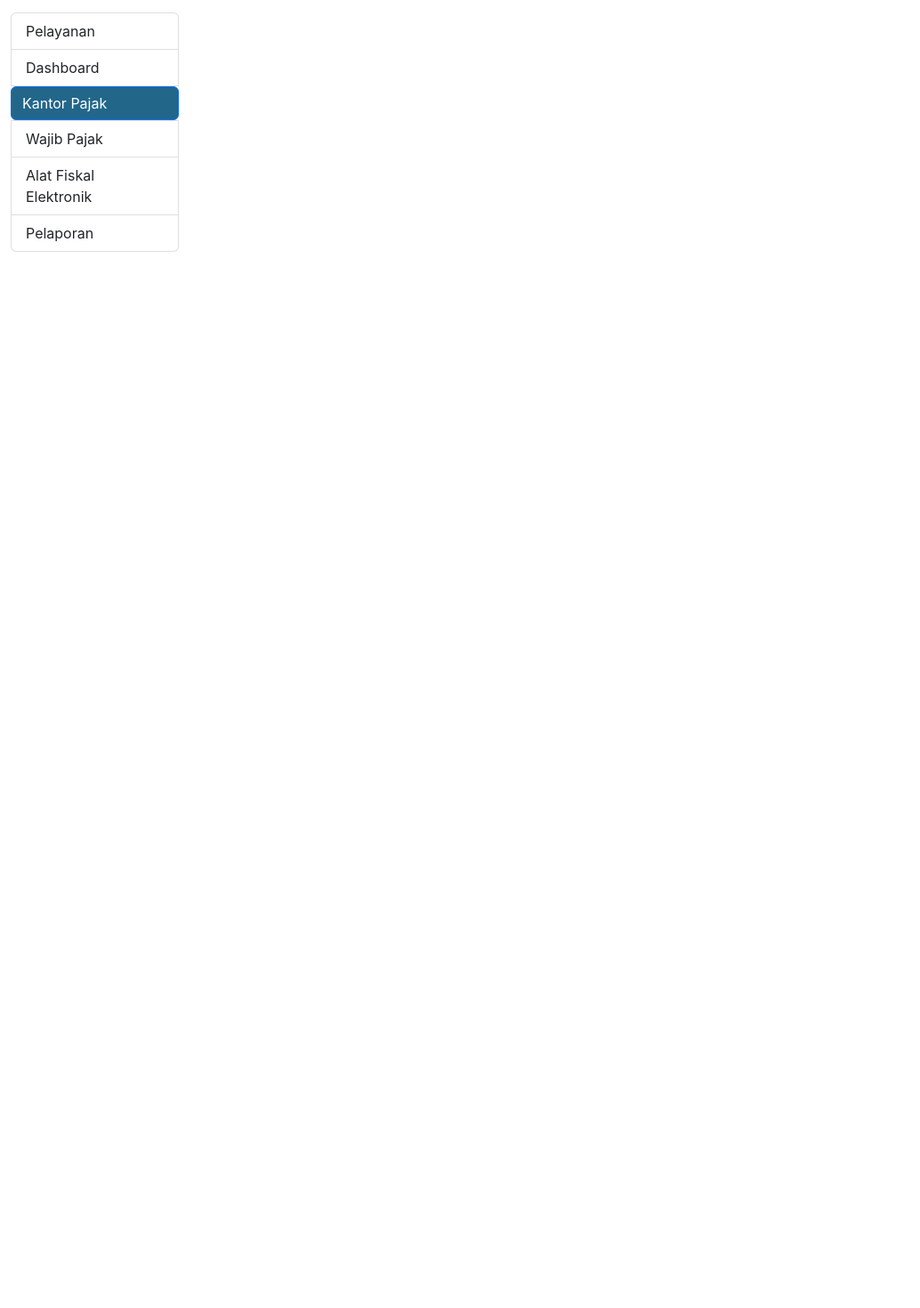
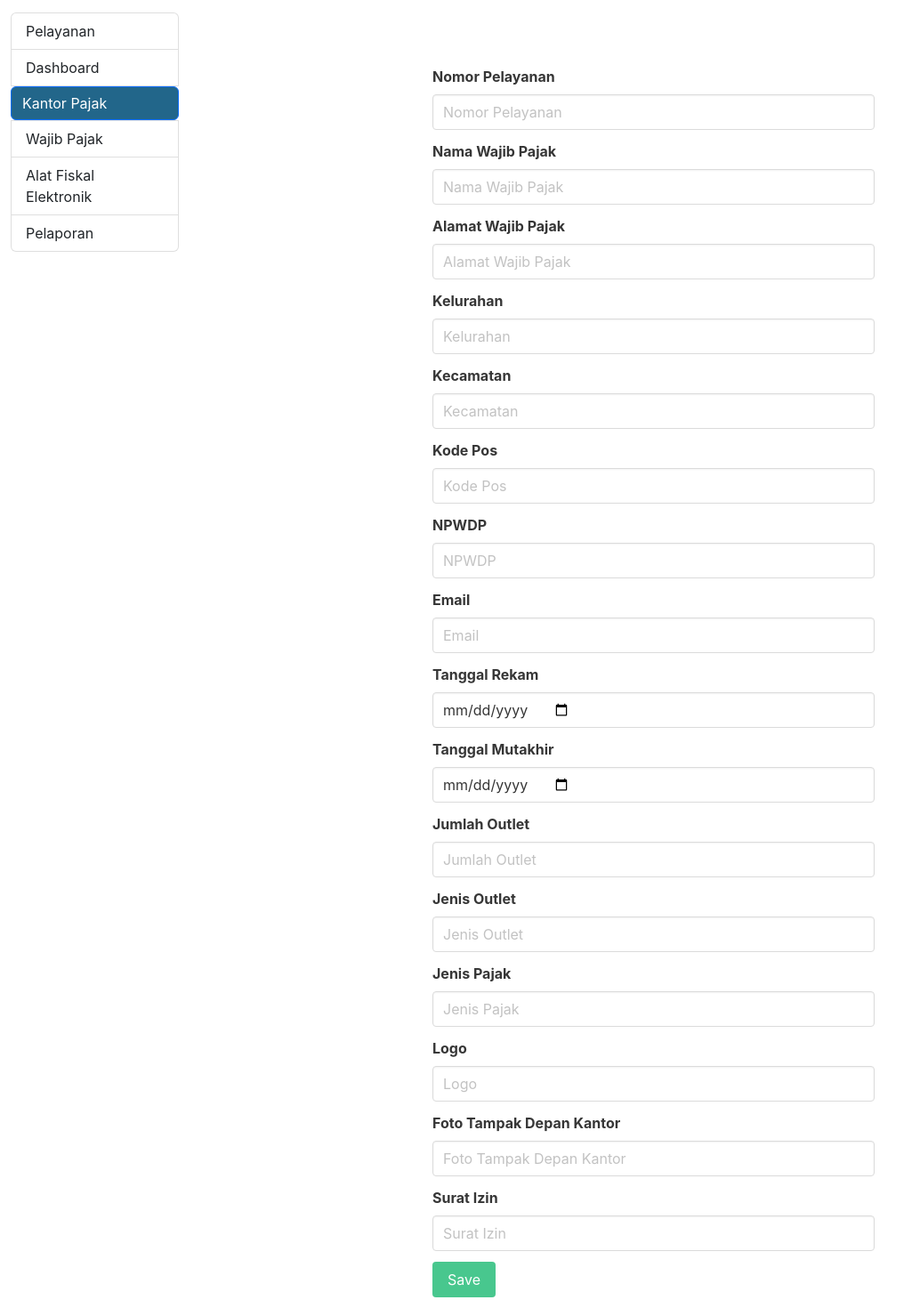
Before and after one commit to yacobls/fullstack, a React (Create React App) app in the folder frontend/: page /addpwp in a window 1280 px wide. Shown: the part 133-1603 px from the top of the page at 89% size, without its empty margins (0-1034 px from the left). Before the commit the page ends 800 px from the top, so only its background shows below. Built offline with nearby package versions, Linux system fonts and the light colour scheme.

Commit message:
Add Pwp Button in Home

```diff
--- a/frontend/src/App.js
+++ b/frontend/src/App.js
@@ -3,6 +3,7 @@ import { BrowserRouter, Routes, Route } from "react-router-dom";
 import Home from "./components/Home";
 import AddPkp from "./components/AddPkp";
 import EditPkp from "./components/EditPkp";
+import AddPwp from "./components/AddPwp";
 import { List, Navbar } from "./components";
 import { Row, Col, Container } from "react-bootstrap";
 
@@ -21,8 +22,10 @@ function App() {
               <Row>
                 <Routes>
                   <Route path="/" element={<Home />} />
-                  <Route path="add" element={<AddPkp />} />
-                  <Route path="edit/:id" element={<EditPkp />} />
+                  <Route path="addpkp" element={<AddPkp />} />
+                  <Route path="editpkp/:id" element={<EditPkp />} />
+
+                  <Route path="addpwp" element={<AddPwp />} />
                 </Routes>
               </Row>
             </Col>
--- a/frontend/src/components/AddPkp.js
+++ b/frontend/src/components/AddPkp.js
@@ -58,6 +58,7 @@ const AddPkp = () => {
               />
             </div>
           </div>
+
           <div className="field">
             <label className="label">Kode Pemerintah Daerah</label>
             <div className="control">
@@ -70,6 +71,7 @@ const AddPkp = () => {
               />
             </div>
           </div>
+
           <div className="field">
             <label className="label">Nomenklatur Instansi Pajak Daerah</label>
             <div className="control">
@@ -82,6 +84,7 @@ const AddPkp = () => {
               />
             </div>
           </div>
+
           <div className="field">
             <label className="label">Alamat</label>
             <div className="control">
@@ -94,6 +97,7 @@ const AddPkp = () => {
               />
             </div>
           </div>
+
           <div className="field">
             <label className="label">Kota/Kab</label>
             <div className="control">
@@ -106,18 +110,20 @@ const AddPkp = () => {
               />
             </div>
           </div>
+
           <div className="field">
             <label className="label">Kode Pos</label>
             <div className="control">
               <input
-                type="text"
+                type="number"
                 className="input"
                 value={kp_pkp}
                 onChange={(e) => setKp_pkp(e.target.value)}
-                placeholder="Kota/Kab"
+                placeholder="Kode Pos"
               />
             </div>
           </div>
+
           <div className="field">
             <label className="label">Tanggal Rekam</label>
             <div className="control">
@@ -130,6 +136,7 @@ const AddPkp = () => {
               />
             </div>
           </div>
+
           <div className="field">
             <label className="label">Tanggal Mutakhir</label>
             <div className="control">
@@ -142,6 +149,7 @@ const AddPkp = () => {
               />
             </div>
           </div>
+
           <div className="field">
             <label className="label">Nama Kepala Instansi</label>
             <div className="control">
@@ -154,11 +162,12 @@ const AddPkp = () => {
               />
             </div>
           </div>
+
           <div className="field">
             <label className="label">Nomor Telepon</label>
             <div className="control">
               <input
-                type="text"
+                type="number"
                 className="input"
                 value={tlp_pkp}
                 onChange={(e) => setTlp_pkp(e.target.value)}
@@ -166,6 +175,7 @@ const AddPkp = () => {
               />
             </div>
           </div>
+
           <div className="field">
             <label className="label">Alamat Email</label>
             <div className="control">
@@ -178,6 +188,7 @@ const AddPkp = () => {
               />
             </div>
           </div>
+
           <div className="field">
             <label className="label">Logo Pemerintah Daerah</label>
             <div className="control">
@@ -190,6 +201,7 @@ const AddPkp = () => {
               />
             </div>
           </div>
+
           <div className="field">
             <label className="label">Foto Kantor Instansi Pajak Daerah</label>
             <div className="control">
@@ -202,6 +214,7 @@ const AddPkp = () => {
               />
             </div>
           </div>
+
           <div className="field">
             <button type="submit" className="button is-success">
               Save
--- /dev/null
+++ b/frontend/src/components/AddPwp.js
@@ -0,0 +1,274 @@
+import React, { useState } from "react";
+import axios from "axios";
+import { useNavigate } from "react-router-dom";
+
+const AddPwp = () => {
+  const [np_pwp, setNp_pwp] = useState("");
+  const [nwp_pwp, setNwp_pwp] = useState("");
+  const [alamat_pwp, setAlamat_pwp] = useState("");
+  const [kel_pwp, setKel_pwp] = useState("");
+  const [kec_pwp, setKec_pwp] = useState("");
+  const [kp_pwp, setKp_pwp] = useState("");
+  const [npwdp_pwp, setNpwdp_pwp] = useState("");
+  const [email_pwp, setEmail_pwp] = useState("");
+  const [tr_pwp, setTr_pwp] = useState("");
+  const [tm_pwp, setTm_pwp] = useState("");
+  const [jumlah_outlet_pwp, setJumlah_outlet_pwp] = useState("");
+  const [jenis_outlet_pwp, setJenis_outlet_pwp] = useState("");
+  const [jenis_pajak_pwp, setJenis_pajak_pwp] = useState("");
+  const [logo_pwp, setLogo_pwp] = useState("");
+  const [ftdp_pwp, setFtdp_pwp] = useState("");
+  const [si_pwp, setSi_pwp] = useState("");
+  const navigate = useNavigate();
+
+  const savePwp = async (e) => {
+    e.preventDefault();
+    try {
+      await axios.post("http://localhost:5000/pwp", {
+        np_pwp,
+        nwp_pwp,
+        alamat_pwp,
+        kel_pwp,
+        kec_pwp,
+        kp_pwp,
+        npwdp_pwp,
+        email_pwp,
+        tr_pwp,
+        tm_pwp,
+        jumlah_outlet_pwp,
+        jenis_outlet_pwp,
+        jenis_pajak_pwp,
+        logo_pwp,
+        ftdp_pwp,
+        si_pwp,
+      });
+      navigate("/");
+    } catch (error) {
+      console.log(error);
+    }
+  };
+
+  return (
+    <div className="columns mt-5 is-centered">
+      <div className="column is-half">
+        <form onSubmit={savePwp}>
+          <div className="field">
+            <label className="label">Nomor Pelayanan</label>
+            <div className="control">
+              <input
+                type="number"
+                className="input"
+                value={np_pwp}
+                onChange={(e) => setNp_pwp(e.target.value)}
+                placeholder="Nomor Pelayanan"
+              />
+            </div>
+          </div>
+
+          <div className="field">
+            <label className="label">Nama Wajib Pajak</label>
+            <div className="control">
+              <input
+                type="text"
+                className="input"
+                value={nwp_pwp}
+                onChange={(e) => setNwp_pwp(e.target.value)}
+                placeholder="Nama Wajib Pajak"
+              />
+            </div>
+          </div>
+
+          <div className="field">
+            <label className="label">Alamat Wajib Pajak</label>
+            <div className="control">
+              <input
+                type="text"
+                className="input"
+                value={alamat_pwp}
+                onChange={(e) => setAlamat_pwp(e.target.value)}
+                placeholder="Alamat Wajib Pajak"
+              />
+            </div>
+          </div>
+
+          <div className="field">
+            <label className="label">Kelurahan</label>
+            <div className="control">
+              <input
+                type="text"
+                className="input"
+                value={kel_pwp}
+                onChange={(e) => setKel_pwp(e.target.value)}
+                placeholder="Kelurahan"
+              />
+            </div>
+          </div>
+
+          <div className="field">
+            <label className="label">Kecamatan</label>
+            <div className="control">
+              <input
+                type="text"
+                className="input"
+                value={kec_pwp}
+                onChange={(e) => setKec_pwp(e.target.value)}
+                placeholder="Kecamatan"
+              />
+            </div>
+          </div>
+
+          <div className="field">
+            <label className="label">Kode Pos</label>
+            <div className="control">
+              <input
+                type="number"
+                className="input"
+                value={kp_pwp}
+                onChange={(e) => setKp_pwp(e.target.value)}
+                placeholder="Kode Pos"
+              />
+            </div>
+          </div>
+
+          <div className="field">
+            <label className="label">NPWDP</label>
+            <div className="control">
+              <input
+                type="text"
+                className="input"
+                value={npwdp_pwp}
+                onChange={(e) => setNpwdp_pwp(e.target.value)}
+                placeholder="NPWDP"
+              />
+            </div>
+          </div>
+
+          <div className="field">
+            <label className="label">Email</label>
+            <div className="control">
+              <input
+                type="text"
+                className="input"
+                value={email_pwp}
+                onChange={(e) => setEmail_pwp(e.target.value)}
+                placeholder="Email"
+              />
+            </div>
+          </div>
+
+          <div className="field">
+            <label className="label">Tanggal Rekam</label>
+            <div className="control">
+              <input
+                type="date"
+                className="input"
+                value={tr_pwp}
+                onChange={(e) => setTr_pwp(e.target.value)}
+                placeholder="Tanggal Rekam"
+              />
+            </div>
+          </div>
+
+          <div className="field">
+            <label className="label">Tanggal Mutakhir</label>
+            <div className="control">
+              <input
+                type="date"
+                className="input"
+                value={tm_pwp}
+                onChange={(e) => setTm_pwp(e.target.value)}
+                placeholder="Tanggal Mutakhir"
+              />
+            </div>
+          </div>
+
+          <div className="field">
+            <label className="label">Jumlah Outlet</label>
+            <div className="control">
+              <input
+                type="number"
+                className="input"
+                value={jumlah_outlet_pwp}
+                onChange={(e) => setJumlah_outlet_pwp(e.target.value)}
+                placeholder="Jumlah Outlet"
+              />
+            </div>
+          </div>
+
+          <div className="field">
+            <label className="label">Jenis Outlet</label>
+            <div className="control">
+              <input
+                type="text"
+                className="input"
+                value={jenis_outlet_pwp}
+                onChange={(e) => setJenis_outlet_pwp(e.target.value)}
+                placeholder="Jenis Outlet"
+              />
+            </div>
+          </div>
+
+          <div className="field">
+            <label className="label">Jenis Pajak</label>
+            <div className="control">
+              <input
+                type="text"
+                className="input"
+                value={jenis_pajak_pwp}
+                onChange={(e) => setJenis_pajak_pwp(e.target.value)}
+                placeholder="Jenis Pajak"
+              />
+            </div>
+          </div>
+
+          <div className="field">
+            <label className="label">Logo</label>
+            <div className="control">
+              <input
+                type="text"
+                className="input"
+                value={logo_pwp}
+                onChange={(e) => setLogo_pwp(e.target.value)}
+                placeholder="Logo"
+              />
+            </div>
+          </div>
+
+          <div className="field">
+            <label className="label">Foto Tampak Depan Kantor</label>
+            <div className="control">
+              <input
+                type="text"
+                className="input"
+                value={ftdp_pwp}
+                onChange={(e) => setFtdp_pwp(e.target.value)}
+                placeholder="Foto Tampak Depan Kantor"
+              />
+            </div>
+          </div>
+
+          <div className="field">
+            <label className="label">Surat Izin</label>
+            <div className="control">
+              <input
+                type="text"
+                className="input"
+                value={si_pwp}
+                onChange={(e) => setSi_pwp(e.target.value)}
+                placeholder="Surat Izin"
+              />
+            </div>
+          </div>
+
+          <div className="field">
+            <button type="submit" className="button is-success">
+              Save
+            </button>
+          </div>
+        </form>
+      </div>
+    </div>
+  );
+};
+
+export default AddPwp;
--- a/frontend/src/components/Home.js
+++ b/frontend/src/components/Home.js
@@ -1,11 +1,19 @@
-import Button from "react-bootstrap/Button";
+import React, { Component } from 'react'
+import { Col, ListGroup, Button } from 'react-bootstrap'
 
-function Home() {
-  return (
-      <Button variant="info" href="add">
-        Kantor Pajak
-      </Button>
-  );
+export default class Home extends Component {
+    render() {
+        return (
+            <Col>
+                <ListGroup>
+                    <ListGroup.Item>Pelayanan</ListGroup.Item>
+                    <ListGroup.Item>Dashboard</ListGroup.Item>
+                    <Button className='btn-home-menu' href="addpkp">Kantor Pajak</Button>
+                    <Button className='btn-home-menu' href="addpwp">Wajib Pajak</Button>
+                    <ListGroup.Item>Alat Fiskal Elektronik</ListGroup.Item>
+                    <ListGroup.Item>Pelaporan</ListGroup.Item>
+                </ListGroup>
+            </Col>
+        )
+    }
 }
-
-export default Home;
--- a/frontend/src/components/List.js
+++ b/frontend/src/components/List.js
@@ -11,7 +11,7 @@ export default class List extends Component {
                 <ListGroup>
                     <ListGroup.Item>Pelayanan</ListGroup.Item>
                     <ListGroup.Item>Dashboard</ListGroup.Item>
-                    <Button className='btn-page-menu' href="edit/9">Kantor Pajak</Button>
+                    <Button className='btn-page-menu' href="editpkp/9">Kantor Pajak</Button>
                     <ListGroup.Item>Wajib Pajak</ListGroup.Item>
                     <ListGroup.Item>Alat Fiskal Elektronik</ListGroup.Item>
                     <ListGroup.Item>Pelaporan</ListGroup.Item>
--- a/frontend/src/components/index.css
+++ b/frontend/src/components/index.css
@@ -16,6 +16,12 @@ body {
   text-align: left;
 }
 
+.btn-home-menu {
+  background-color: #22668A;
+  text-align: center;
+  margin-top: 5px;
+}
+
 code {
   font-family: source-code-pro, Menlo, Monaco, Consolas, 'Courier New',
     monospace;
```
